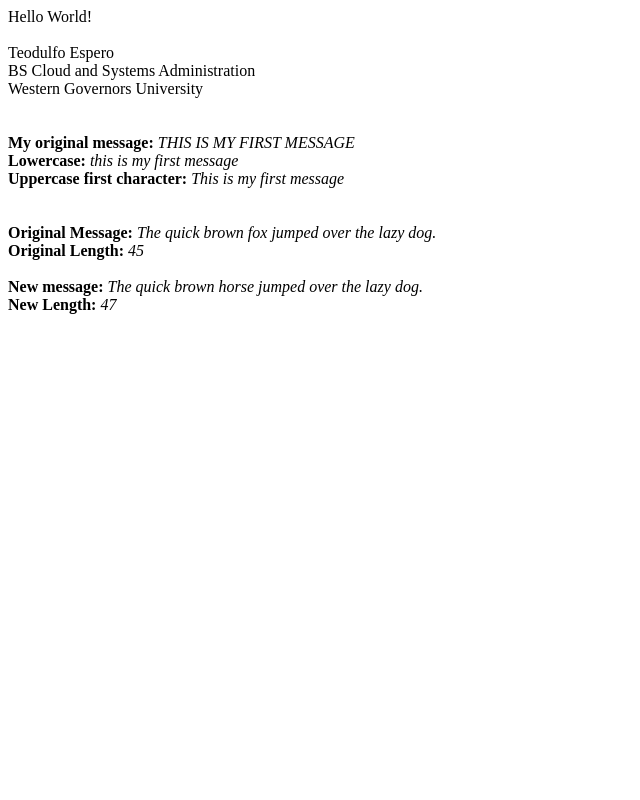
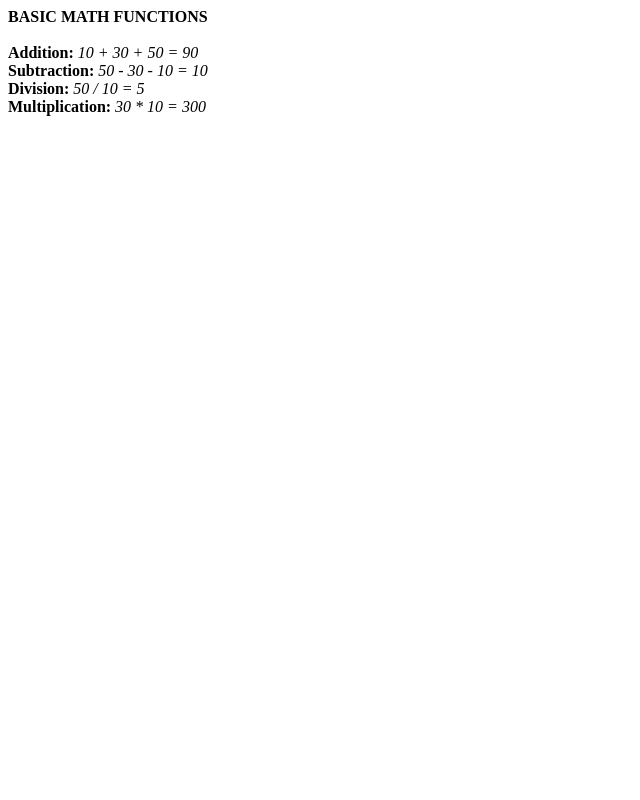
Before and after one commit to teoespero/php01, a PHP site: page / in a window 1280 px wide. Shown: the whole page, without its empty margins (0-640 px from the left). Run offline with PHP 8.4, Linux system fonts and the light colour scheme.

Commit message:
basic math

```diff
--- a/Data_Types_Integers/index.php
+++ b/Data_Types_Integers/index.php
@@ -20,44 +20,31 @@ Western Governors University
 
 			// define constants
 			define("_NEWLINE", "<br>");
-			define("_SPACER", "&nbsp;");
+			define("_SPACER", " ");
 			define("_BOLDSTART", "<strong>");
 			define("_BOLDEND", "</strong>");
 			define("_ITALICSTART", "<em>");
 			define("_ITALICEND", "</em>");
 
-			$myName = "Teodulfo Espero";
-			$myMajor = "BS Cloud and Systems Administration";
-			$myUniversity = "Western Governors University ";
 
-			$phrase = "Hello World!";
+			echo _BOLDSTART . "BASIC MATH FUNCTIONS" . _BOLDEND . _NEWLINE . _NEWLINE;
 
+			$num01 = 10;
+			$num02 = 30;
+			$num03 = 50;
 
-			echo $phrase . _NEWLINE . _NEWLINE;
-			echo $myName . _NEWLINE;
-			echo $myMajor . _NEWLINE;
-			echo $myUniversity. _NEWLINE;
+			$sum = $num01 + $num02 + $num03;
 
-			// changing the case
-			$myOriginalMessage = "THIS IS MY FIRST MESSAGE";
+			echo _BOLDSTART . "Addition:" . _BOLDEND . _ITALICSTART . _SPACER . (string)$num01 . _SPACER . "+" . _SPACER . (string)$num02 . _SPACER . "+" . _SPACER . (string)$num03 . _SPACER . "=" . _SPACER . (string)$sum . _ITALICEND . _NEWLINE;
 
-			echo _NEWLINE . _NEWLINE;
-			echo _BOLDSTART . "My original message:" . _BOLDEND . _SPACER . _ITALICSTART . $myOriginalMessage . _ITALICEND . _NEWLINE;
-			echo _BOLDSTART . "Lowercase:"  . _BOLDEND . _SPACER . _ITALICSTART . strtolower($myOriginalMessage) . _ITALICEND . _NEWLINE;
-			echo _BOLDSTART . "Uppercase first character:". _BOLDEND . _SPACER ._ITALICSTART .  ucfirst(strtolower($myOriginalMessage)) . _ITALICEND . _NEWLINE;
+			$diff = $num03 - $num02 - $num01;
+			echo _BOLDSTART . "Subtraction:" . _BOLDEND . _ITALICSTART . _SPACER . (string)$num03 . _SPACER . "-" . _SPACER . (string)$num02 . _SPACER . "-" . _SPACER . (string)$num01 . _SPACER . "=" . _SPACER . (string)$diff . _ITALICEND . _NEWLINE;
 
-			// more string functions
-			$nextMessage = "The quick brown fox jumped over the lazy dog.";
+			$quotient = $num03 / $num01;
+			echo _BOLDSTART . "Division:" . _BOLDEND . _ITALICSTART . _SPACER . (string)$num03 . _SPACER . "/" . _SPACER . (string)$num01 . _SPACER . "=" . _SPACER . (string)$quotient . _ITALICEND . _NEWLINE;
 
-			echo _NEWLINE . _NEWLINE;
-			echo _BOLDSTART . "Original Message:" . _BOLDEND ._SPACER . _ITALICSTART . $nextMessage . _ITALICEND . _NEWLINE;
-			echo _BOLDSTART . "Original Length:" . _BOLDEND ._SPACER . _ITALICSTART . strlen($nextMessage) . _ITALICEND . _NEWLINE . _NEWLINE;
-
-			$nextMessage = str_replace("fox", "horse", $nextMessage);
-
-			echo _BOLDSTART . "New message:" . _BOLDEND . _SPACER . _ITALICSTART . $nextMessage . _ITALICEND . _NEWLINE;
-			echo _BOLDSTART . "New Length:" . _BOLDEND ._SPACER . _ITALICSTART . strlen($nextMessage) . _ITALICEND . _NEWLINE;
-
+			$product = $num02 * $num01;
+			echo _BOLDSTART . "Multiplication:" . _BOLDEND . _ITALICSTART . _SPACER . (string)$num02 . _SPACER . "*" . _SPACER . (string)$num01 . _SPACER . "=" . _SPACER . (string)$product . _ITALICEND . _NEWLINE;
 		?>
 	</body>
 </html>
```
